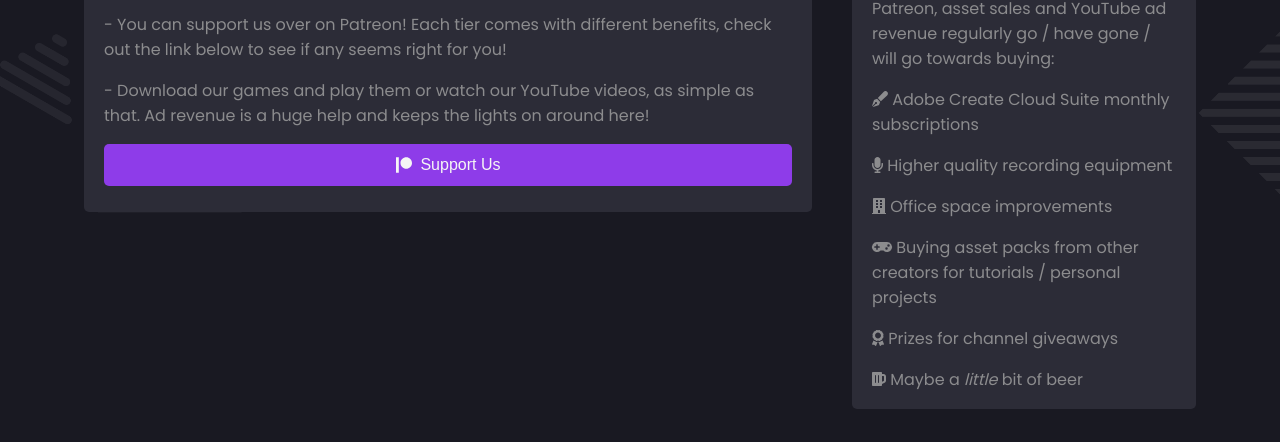
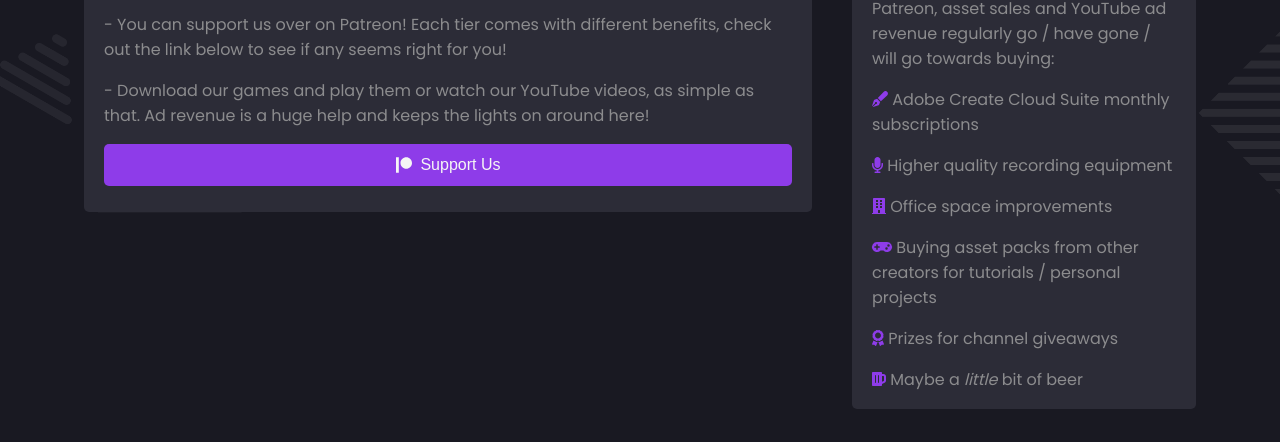
Before and after one commit to Comp3interactive/Comp3interactive.github.io, a React (Create React App) app: page /#/Support in a window 1280 px wide. Shown: the part 615-1057 px from the top of the page. Built offline with nearby package versions, Linux system fonts and the light colour scheme.

Commit message:
Fixed typos

```diff
--- a/src/Pages/Home.tsx
+++ b/src/Pages/Home.tsx
@@ -86,9 +86,9 @@
           </Typo.SectionHeader>
 
           <Typo.P>
-            Everyone knows you're busy and I know you probably wont be reading
+            Everyone knows you're busy and I know you probably won't be reading
             most of the content on this website, so here you go, quick links to
-            everywhere you can find me!
+            everywhere you can find us!
           </Typo.P>
 
           <Grid container spacing={1}>
--- a/src/Pages/Support.tsx
+++ b/src/Pages/Support.tsx
@@ -73,33 +73,46 @@
           </Typo.P>
 
           <Typo.P>
-            <FontAwesomeIcon icon={Icons.faPenFancy} /> Adobe Create Cloud Suite
-            monthly subscriptions
+            <IconWrapper>
+              <FontAwesomeIcon icon={Icons.faPenFancy} />
+            </IconWrapper>{" "}
+            Adobe Create Cloud Suite monthly subscriptions
           </Typo.P>
 
           <Typo.P>
-            <FontAwesomeIcon icon={Icons.faMicrophone} /> Higher quality
-            recording equipment
+            <IconWrapper>
+              <FontAwesomeIcon icon={Icons.faMicrophone} />
+            </IconWrapper>{" "}
+            Higher quality recording equipment
           </Typo.P>
 
           <Typo.P>
-            <FontAwesomeIcon icon={Icons.faBuilding} /> Office space
-            improvements
+            <IconWrapper>
+              <FontAwesomeIcon icon={Icons.faBuilding} />
+            </IconWrapper>{" "}
+            Office space improvements
           </Typo.P>
 
           <Typo.P>
-            <FontAwesomeIcon icon={Icons.faGamepad} /> Buying asset packs from
-            other creators for tutorials / personal projects
+            <IconWrapper>
+              <FontAwesomeIcon icon={Icons.faGamepad} />
+            </IconWrapper>{" "}
+            Buying asset packs from other creators for tutorials / personal
+            projects
           </Typo.P>
 
           <Typo.P>
-            <FontAwesomeIcon icon={Icons.faAward} /> Prizes for channel
-            giveaways
+            <IconWrapper>
+              <FontAwesomeIcon icon={Icons.faAward} />
+            </IconWrapper>{" "}
+            Prizes for channel giveaways
           </Typo.P>
 
           <Typo.P>
-            <FontAwesomeIcon icon={Icons.faBeer} /> Maybe a <em>little</em> bit
-            of beer
+            <IconWrapper>
+              <FontAwesomeIcon icon={Icons.faBeer} />
+            </IconWrapper>{" "}
+            Maybe a <em>little</em> bit of beer
           </Typo.P>
         </Card>
       </Grid>
```
